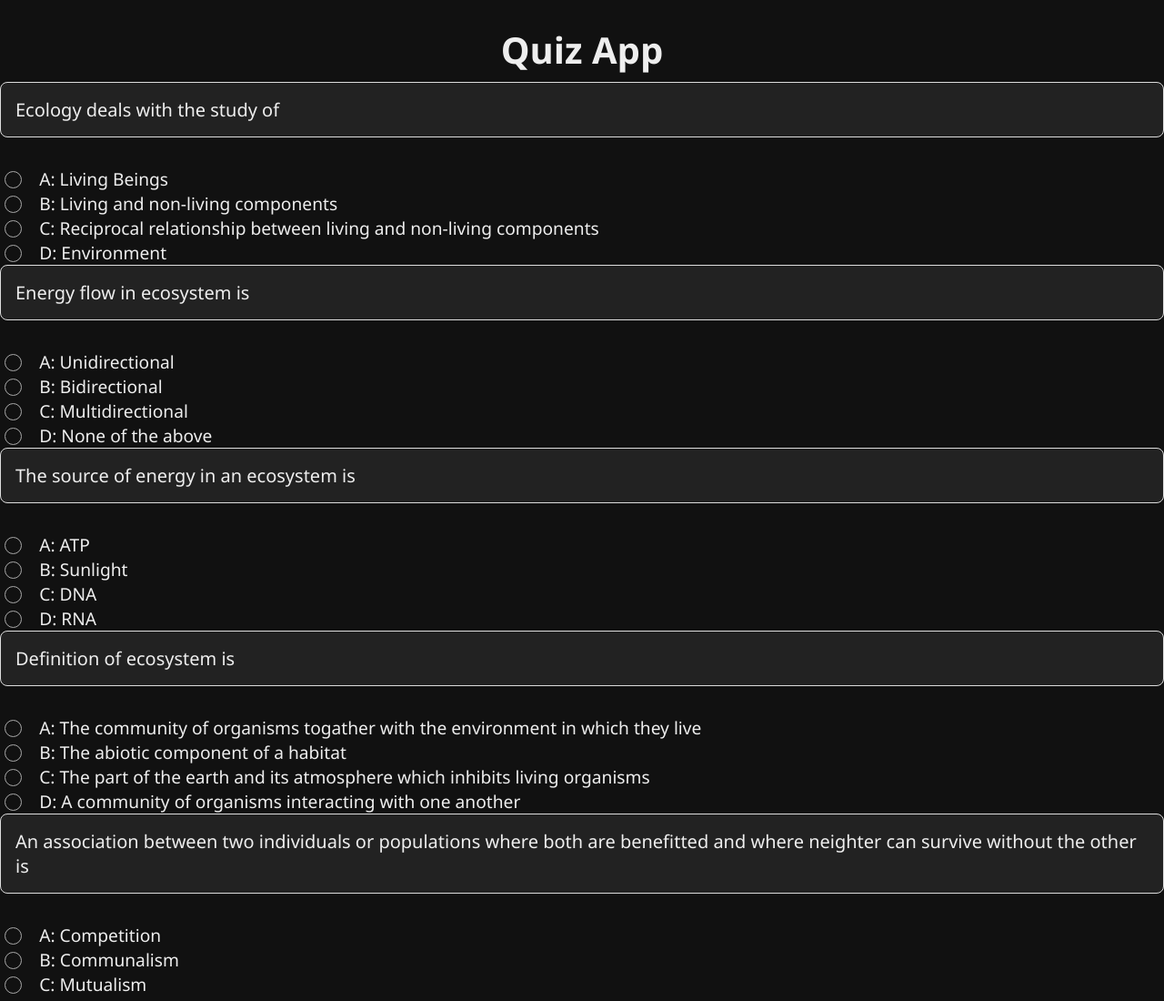
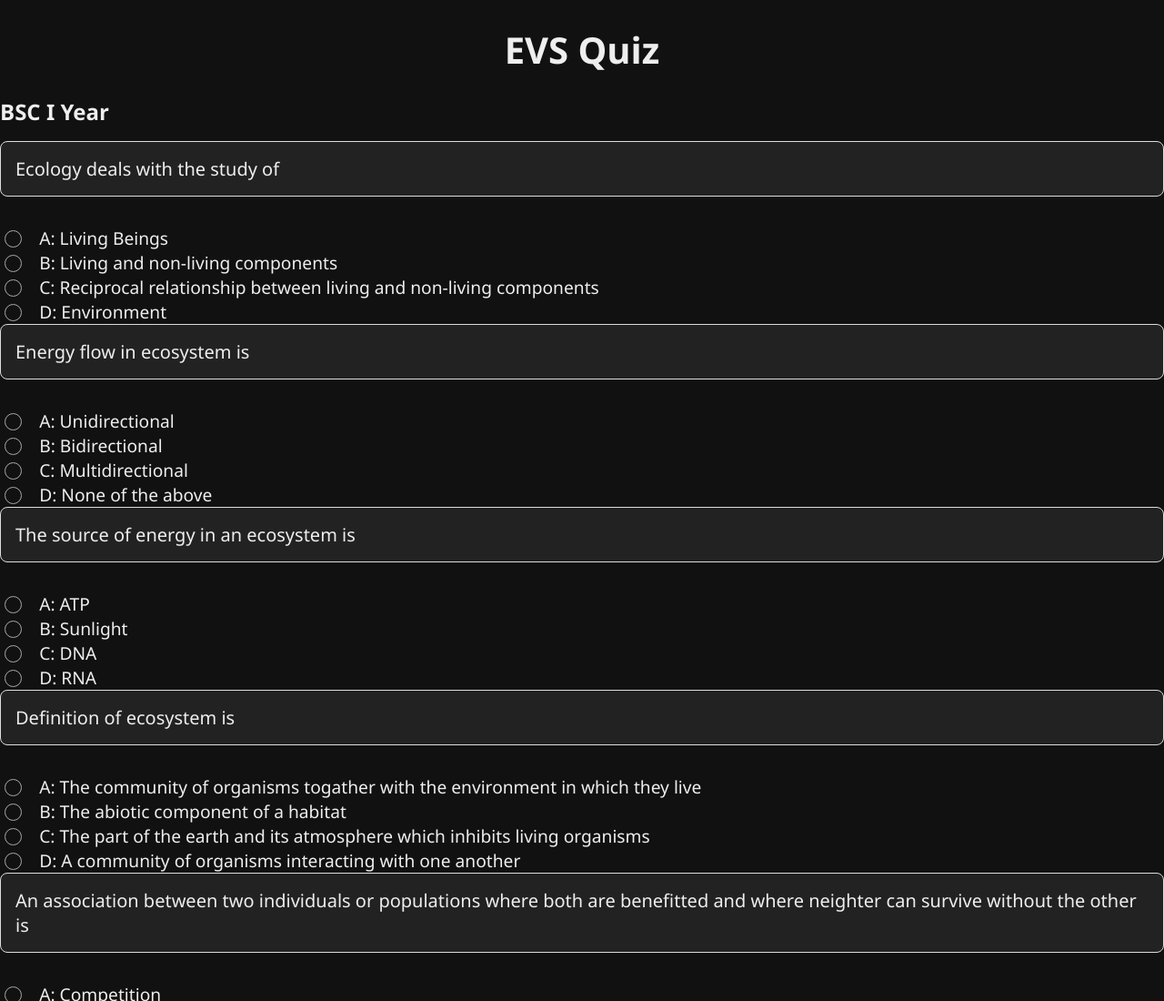
Before and after one commit to Koustubh1234G/MCQ, a plain HTML site: page index.html in a window 1280 px wide. Shown: the top 1100 px of the page at 91% size. Drawn offline with Linux system fonts and the light colour scheme.

Commit message:
Update index.html Title changes
changed title Quiz app to EVS quiz and added Bsc I year

```diff
--- a/index.html
+++ b/index.html
@@ -9,7 +9,8 @@
 </head>
 
 <body>
-    <h1>Quiz App</h1>
+    <h1>EVS Quiz</h1>
+    <h3>BSC I Year</h3>
     <div id="quiz"></div>
     <div id="result"></div>
     <div id="buttons">
```
